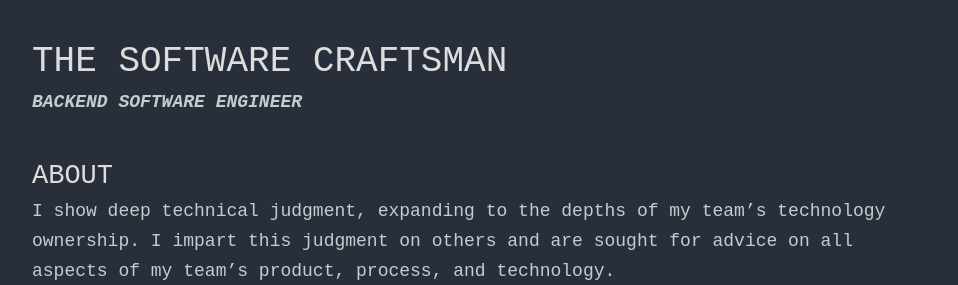
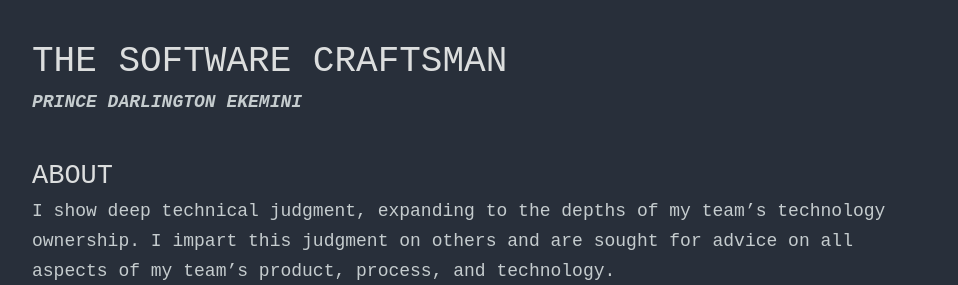
Before and after one commit to iamcoderisk/iamcoderisk.github.io, a Jekyll site: the page built from index.md, in a window 1280 px wide and 900 px high. Shown: the top 285 px of the window, without its empty margins (158-1116 px from the left). Built offline with Jekyll 4.4.1, drawn with Linux system fonts in a browser that asks for light colours.

Commit message:
header name updated

```diff
--- a/_includes/header.html
+++ b/_includes/header.html
@@ -1,6 +1,6 @@
 <div class="header">
     <h1>THE SOFTWARE CRAFTSMAN</h1>
     <br>
-    <h4><i>BACKEND SOFTWARE ENGINEER</i></h4>
+    <h4><i>PRINCE DARLINGTON EKEMINI</i></h4>
 
 </div>
```
